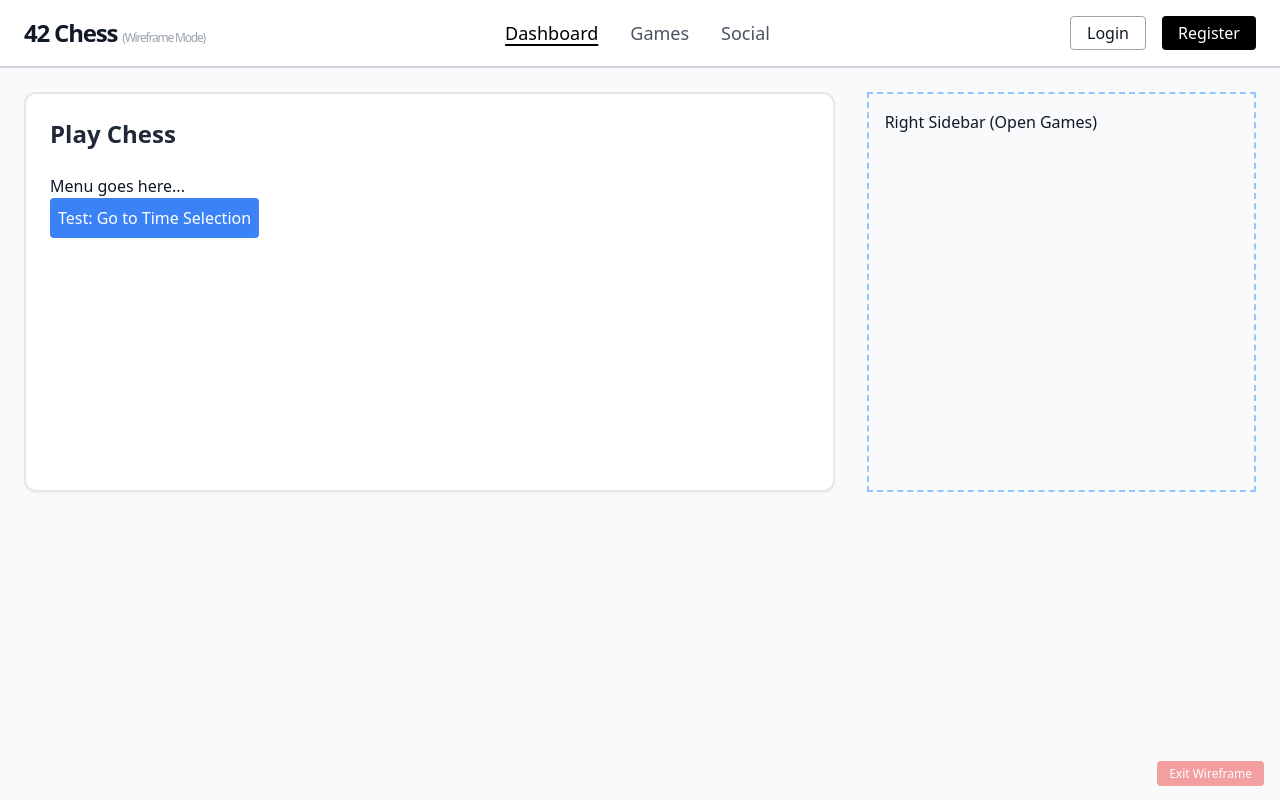
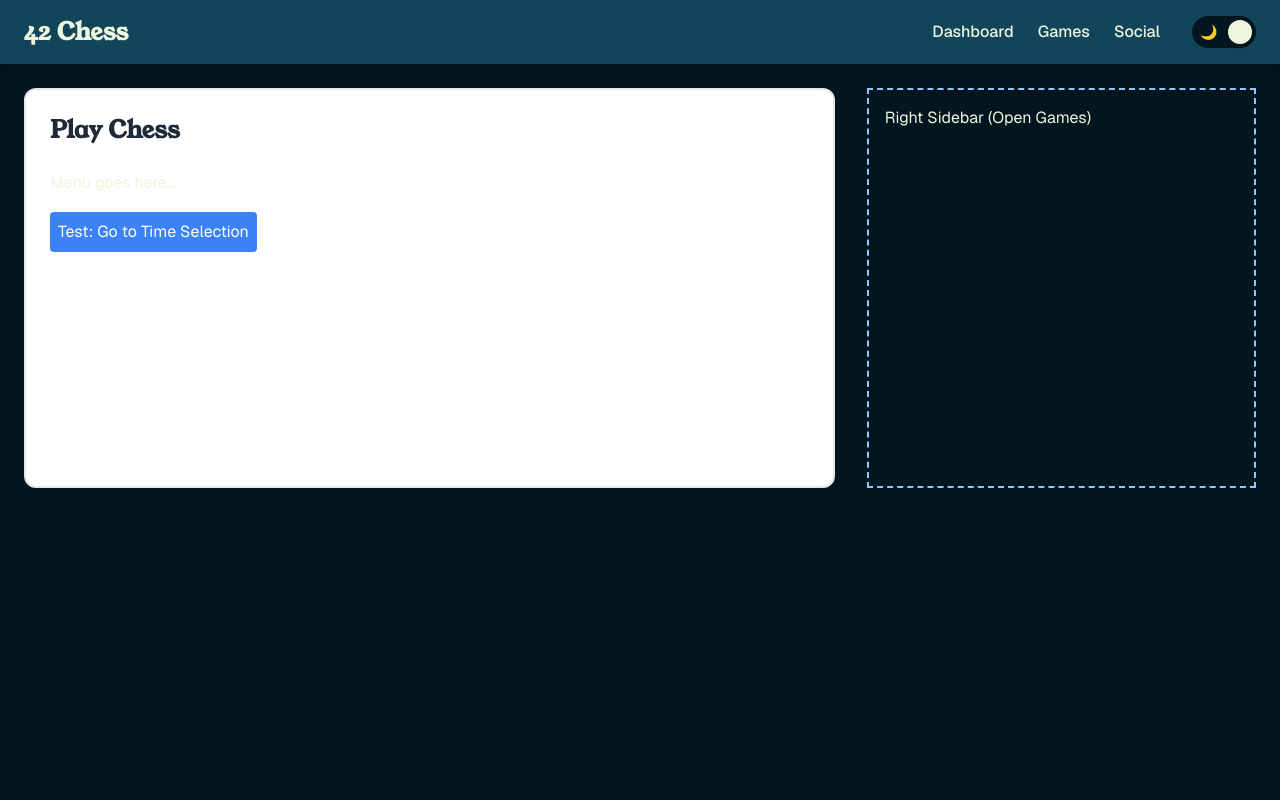
Before and after one commit to LilBoooopp/transcendence, a React (Create React App) app in the folder frontend/: page /wireframe in a window 1280 px wide. Built offline with nearby package versions, Linux system fonts and the light colour scheme; the HTML template or start-up script is replaced by a standard one.

Commit message:
implemented navbar and first components

```diff
--- a/frontend/public/index.html
+++ b/frontend/public/index.html
@@ -6,6 +6,9 @@
     <meta name="theme-color" content="#000000" />
     <meta name="description" content="Chess Platform" />
     <title>Chess Platform</title>
+	<link rel="preconnect" href="https://fonts.googleapis.com">
+	<link rel="preconnect" href="https://fonts.gstatic.com" crossorigin>
+	<link href="https://fonts.googleapis.com/css2?family=Geist:wght@100..900&family=Young+Serif&display=swap" rel="stylesheet">
   </head>
   <body>
     <noscript>You need to enable JavaScript to run this app.</noscript>
--- a/frontend/src/App.tsx
+++ b/frontend/src/App.tsx
@@ -9,6 +9,7 @@ import { socketService } from './services/socket.service';
 // Wireframe Imports
 import WireframeLayout from './wireframe/WireframeLayout';
 import WireframeDashboard from './wireframe/WireframeDashboard';
+import WireframeLanding from './wireframe/WireframeLanding';
 
 // --- TYPE DEFINITIONS (From your original file) ---
 type GameRole = 'white' | 'black' | 'spectator' | null;
@@ -135,7 +136,11 @@ function App() {
   return (
     <BrowserRouter>
       <Routes>
-        {/* 1. The New Wireframe URL */}
+		<Route path="/wireframe/landing" element={
+			<WireframeLayout>
+				<WireframeLanding />
+			</WireframeLayout>
+		} />
         <Route path="/wireframe" element={
           <WireframeLayout>
             <WireframeDashboard />
--- a/frontend/src/index.css
+++ b/frontend/src/index.css
@@ -2,9 +2,31 @@
 @tailwind components;
 @tailwind utilities;
 
-body {
+/* body {
   margin: 0;
   font-family: -apple-system, BlinkMacSystemFont, 'Seoge UI', 'Roboto', 'Oxygen', 'Ubuntu', 'Cantarell', 'Fira Sans', 'Droid Sans', 'Helvetica Neue', sans-serif;
   -webkit-font-smoothing: antialiased;
   -moz-osx-font-smoothing: grayscale;
+} */
+
+@layer base {
+
+	body {
+		@apply font-body bg-background-light text-text-dark transition-colors duration-200;
+	}
+	.dark body {
+		@apply bg-background-dark text-text-default;
+	}
+	h1, h2, h3, h4, h5, h6 {
+		@apply font-heading font-normal mb-4;
+	}
+	h1 {
+		@apply text-4xl sm:text-5xl;
+	}
+	h2 {
+		@apply text-3xl sm:text-4xl;
+	}
+	p {
+		@apply font-body text-base leading-relaxed mb-4;
+	}
 }
--- /dev/null
+++ b/frontend/src/wireframe/WireframeLanding.tsx
@@ -0,0 +1,41 @@
+import React from 'react';
+import { Link } from 'react-router-dom';
+import Button from './components/Button';
+
+export default function WireframeLanding() {
+  return (
+    <div className="flex flex-col items-center justify-center min-h-[80vh] text-center px-4 max-w-3xl mx-auto space-y-8">
+
+      {/* Showcasing your Young Serif headings */}
+      <div className="space-y-4">
+        <h1>Welcome to ft_transcendence</h1>
+        <h2>The Ultimate Gaming Platform</h2>
+      </div>
+
+      {/* Showcasing your Geist paragraph */}
+      <p className="text-lg opacity-90">
+        This page demonstrates our custom design system. Notice how the headings use the Young Serif font,
+        while this paragraph uses Geist. The colors perfectly match our corporate identity, and everything
+        responds flawlessly to your layout's dark mode toggle.
+      </p>
+
+      {/* Showcasing your reusable Buttons */}
+      <div className="flex flex-col sm:flex-row gap-4 mt-8">
+        <Button variant="primary">
+          Play Now
+        </Button>
+
+        <Link to="/wireframe">
+          <Button variant="secondary">
+            View Dashboard
+          </Button>
+        </Link>
+
+        <Button variant="accent">
+          Learn More
+        </Button>
+      </div>
+
+    </div>
+  );
+}
--- a/frontend/src/wireframe/WireframeLayout.tsx
+++ b/frontend/src/wireframe/WireframeLayout.tsx
@@ -1,55 +1,33 @@
-import React from "react";
-import { Link } from "react-router-dom";
+import React, { useState, useEffect } from "react";
+import Navbar from "./components/Navbar";
 
-const WireframeLayout: React.FC<{ children: React.ReactNode }> = ({
-  children,
-}) => {
+interface LayoutProps {
+  children: React.ReactNode;
+}
+
+export default function WireframeLayout({ children }: LayoutProps) {
+  const [isDarkMode, setIsDarkMode] = useState(true);
+
+  useEffect(() => {
+    if (isDarkMode) {
+      document.documentElement.classList.add('dark');
+    } else {
+      document.documentElement.classList.remove('dark');
+    }
+  }, [isDarkMode]);
+
   return (
-    <div className="min-h-screen bg-gray-50 font-sans text-gray-900">
-      {/* --- WIREFRAME NAVBAR --- */}
-      <nav className="flex items-center justify-between border-b-2 border-gray-300 bg-white px-6 py-4">
-        {/* Logo */}
-        <div className="text-2xl font-bold tracking-tighter">
-          42 Chess{" "}
-          <span className="text-xs font-normal text-gray-400">
-            (Wireframe Mode)
-          </span>
-        </div>
+    <div className="min-h-screen flex flex-col">
 
-        {/* Navigation */}
-        <div className="flex gap-8 text-lg font-medium text-gray-600">
-          <button className="text-black underline underline-offset-4 decoration-2">
-            Dashboard
-          </button>
-          <button className="hover:text-black">Games</button>
-          <button className="hover:text-black">Social</button>
-        </div>
+      <Navbar
+        isDarkMode={isDarkMode}
+        toggleDarkMode={() => setIsDarkMode(!isDarkMode)}
+      />
 
-        {/* Auth Buttons */}
-        <div className="flex gap-4">
-          <button className="rounded border border-gray-400 px-4 py-1 hover:bg-gray-100">
-            Login
-          </button>
-          <button className="rounded bg-black px-4 py-1 text-white hover:bg-gray-800">
-            Register
-          </button>
-        </div>
-      </nav>
+      <main className="flex-1 max-w-7xl w-full mx-auto p-6">
+        {children}
+      </main>
 
-      {/* --- CONTENT AREA --- */}
-      <main className="mx-auto max-w-7xl p-6">{children}</main>
-
-      {/* Helper Link to go back to real app */}
-      <div className="fixed bottom-4 right-4 opacity-50 hover:opacity-100">
-        <Link
-          to="/"
-          className="bg-red-500 text-white px-3 py-1 rounded text-xs"
-        >
-          Exit Wireframe
-        </Link>
-      </div>
     </div>
   );
-};
-
-export default WireframeLayout;
+}
--- /dev/null
+++ b/frontend/src/wireframe/components/Button.tsx
@@ -0,0 +1,27 @@
+import React from 'react';
+
+interface ButtonProps extends React.ButtonHTMLAttributes<HTMLButtonElement> {
+  children: React.ReactNode;
+  variant?: 'primary' | 'secondary' | 'accent';
+}
+
+export default function Button({ children, variant = 'primary', ...props }: ButtonProps) {
+  // Base styles applied to all buttons
+  const baseClasses = "px-6 py-3 rounded-lg font-body font-semibold transition-colors duration-200 shadow-sm";
+
+  // The specific colors from your corporate design
+  const variants = {
+    primary: "bg-primary hover:bg-primary-hover text-text-default",
+    secondary: "bg-secondary hover:bg-secondary-hover text-text-default",
+    accent: "bg-accent hover:bg-accent-hover text-text-dark"
+  };
+
+  return (
+    <button
+      className={`${baseClasses} ${variants[variant]}`}
+      {...props}
+    >
+      {children}
+    </button>
+  );
+}
--- /dev/null
+++ b/frontend/src/wireframe/components/Navbar.tsx
@@ -0,0 +1,45 @@
+import React from 'react';
+import { Link } from 'react-router-dom';
+import Toggle from './Toggle';
+
+interface NavbarProps {
+  isDarkMode: boolean;
+  toggleDarkMode: () => void;
+}
+
+export default function Navbar({ isDarkMode, toggleDarkMode }: NavbarProps) {
+  return (
+    // justify-between pushes the Logo to the left and the Nav/Toggle group to the right
+    <nav className="flex items-center justify-between px-6 py-4 bg-primary text-text-default shadow-md transition-colors duration-200">
+
+      {/* LOGO Left oriented*/}
+      <div className="text-2xl font-heading font-bold">
+        42 Chess
+      </div>
+
+      {/* Navigation & Button right oriented */}
+      <div className="flex items-center gap-8 font-body font-medium">
+
+        {/* NAVIGATIO */}
+        <div className="hidden md:flex gap-6">
+          <Link to="/wireframe" className="hover:text-accent transition-colors">Dashboard</Link>
+          <Link to="/wireframe/games" className="hover:text-accent transition-colors">Games</Link>
+          <Link to="/wireframe/social" className="hover:text-accent transition-colors">Social</Link>
+        </div>
+
+		{/* The Upgraded Toggle Component in Action! */}
+		<div className="flex items-center">
+			<Toggle
+			isOn={isDarkMode}
+			onToggle={toggleDarkMode}
+			ariaLabel="Toggle Dark Mode"
+			onLabel="🌙"
+			offLabel="☀️"
+			/>
+		</div>
+
+      </div>
+
+    </nav>
+  );
+}
--- /dev/null
+++ b/frontend/src/wireframe/components/Toggle.tsx
@@ -0,0 +1,50 @@
+import React from 'react';
+
+interface ToggleProps {
+  isOn: boolean;
+  onToggle: () => void;
+  ariaLabel?: string;
+  // Two new optional props so we can pass any icon or text inside!
+  onLabel?: React.ReactNode;
+  offLabel?: React.ReactNode;
+}
+
+export default function Toggle({
+  isOn,
+  onToggle,
+  ariaLabel = "Toggle switch",
+  onLabel,
+  offLabel
+}: ToggleProps) {
+  return (
+    <button
+      type="button"
+      role="switch"
+      aria-checked={isOn}
+      aria-label={ariaLabel}
+      onClick={onToggle}
+      // Added 'relative' so the icons inside can be absolute positioned
+      // Increased size slightly to w-16 and h-8 to fit emojis perfectly
+      className={`relative w-16 h-8 flex items-center rounded-full p-1 transition-colors duration-300 focus:outline-none focus-visible:ring-2 focus-visible:ring-offset-1 focus-visible:ring-accent ${
+        isOn ? 'bg-background-dark' : 'bg-accent'
+      }`}
+    >
+      {/* The ON Label (Left side, visible when toggle is ON) */}
+      <div className={`absolute left-2 text-sm transition-opacity duration-300 ${isOn ? 'opacity-100' : 'opacity-0'}`}>
+        {onLabel}
+      </div>
+
+      {/* The OFF Label (Right side, visible when toggle is OFF) */}
+      <div className={`absolute right-2 text-sm transition-opacity duration-300 ${isOn ? 'opacity-0' : 'opacity-100'}`}>
+        {offLabel}
+      </div>
+
+      {/* The sliding circle (Added z-10 so it always glides ABOVE the icons) */}
+      <div
+        className={`z-10 bg-text-default w-6 h-6 rounded-full shadow-md transform transition-transform duration-300 ${
+          isOn ? 'translate-x-8' : 'translate-x-0'
+        }`}
+      />
+    </button>
+  );
+}
--- a/frontend/tailwind.config.js
+++ b/frontend/tailwind.config.js
@@ -1,6 +1,7 @@
-/** @type {import('tailwindcss').Config} */
+/**@type {import('tailwindcss').Config} */
 module.exports = {
-  content: [
+	darkMode: 'class',
+  	content: [
     "./src/**/*.{js,jsx,ts,tsx}",
   ],
   theme: {
@@ -9,11 +10,32 @@ module.exports = {
         // Chess board colors
         'board-light': '#f0d9b5',
         'board-dark': '#b58863',
-        // Custom theme colors (can be customized)
-        'primary': '#3b82f6',
-        'secondary': '#8b5cf6',
-        'accent': '#10b981',
-      },
+
+		background: {
+			light: '#eff6e0', // Light mode bg
+			dark: '#01161e',  // Dark mode bg
+		},
+		text: {
+			default: '#eff6e0', // Light text (for dark backgrounds/buttons)
+			dark: '#01161e',    // Dark text (for light backgrounds)
+		},
+		primary: {
+			DEFAULT: '#124559',
+			hover: '#1a5f7a',
+		},
+		secondary: {
+			DEFAULT: '#435646',
+			hover: '#566e5a',
+		},
+		accent: {
+			DEFAULT: '#AEC3B0',
+			hover: '#c4d6c6',
+		}
+		},
+		fontFamily: {
+			heading: ['"Young Serif"', 'serif'],
+			body: ['"Geist"', 'sans-serif'],
+		}
     },
   },
   plugins: [],
```
